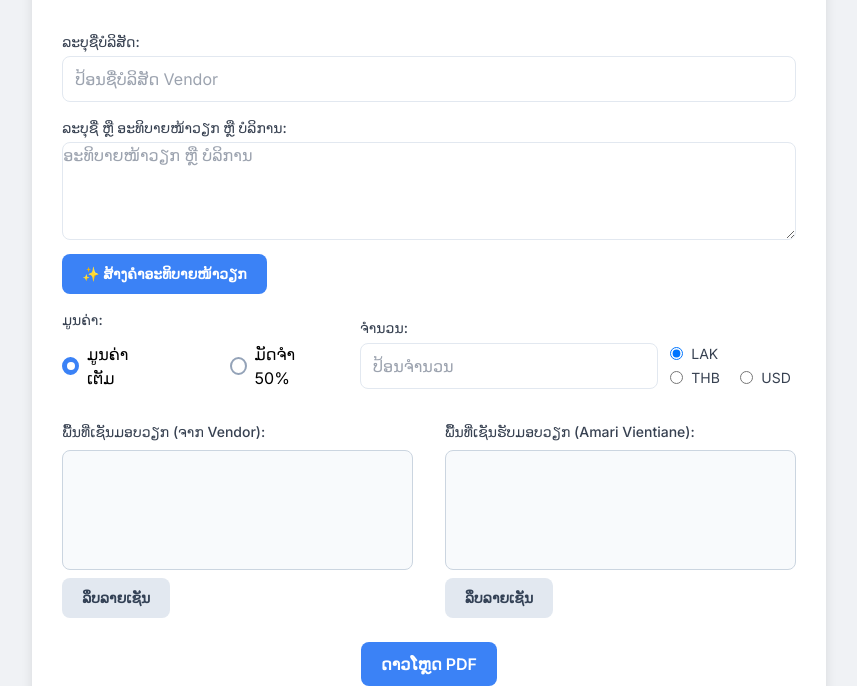
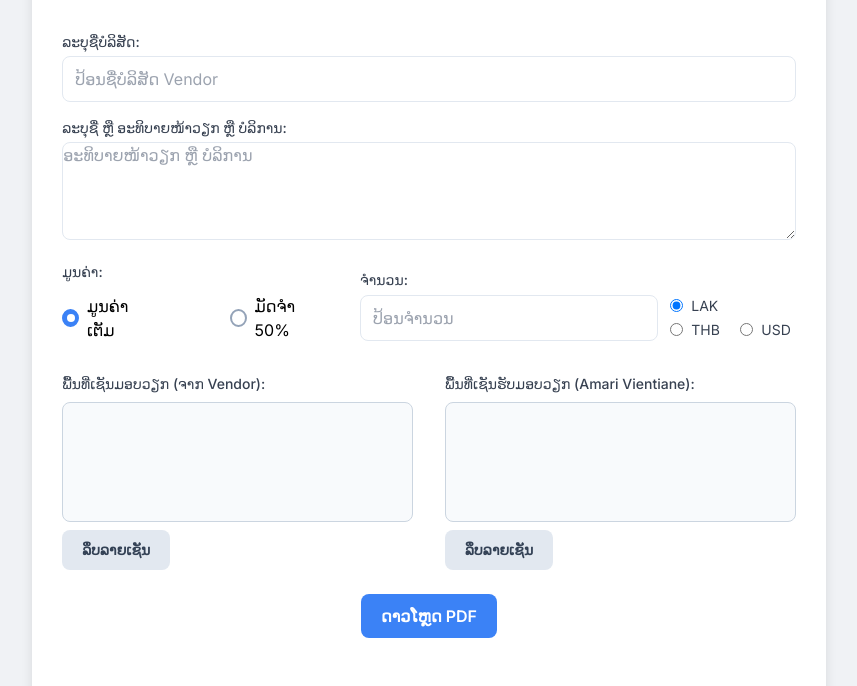
Before and after one commit to dodoai665/vendor-form, a plain HTML site: page index.html in a window 1280 px wide. Shown: the part 114-800 px from the top of the page, without its empty margins (211-1068 px from the left). Drawn offline with nearby package versions, Linux system fonts and the light colour scheme.

Commit message:
index.html

```diff
--- a/index.html
+++ b/index.html
@@ -164,10 +164,6 @@
             <div>
                 <label for="workDescription" class="block text-sm font-medium text-gray-700 mb-1">ລະບຸຊື່ ຫຼື ອະທິບາຍໜ້າວຽກ ຫຼື ບໍລິການ:</label>
                 <textarea id="workDescription" name="workDescription" rows="4" class="form-textarea" placeholder="ອະທິບາຍໜ້າວຽກ ຫຼື ບໍລິການ"></textarea>
-                <button onclick="generateWorkDescription()" class="btn btn-primary mt-2 text-sm flex items-center" id="generateDescBtn">
-                    ✨ ສ້າງຄຳອະທິບາຍໜ້າວຽກ
-                    <span id="loadingSpinner" class="loading-spinner hidden"></span>
-                </button>
             </div>
 
             <div class="flex flex-col sm:flex-row sm:items-center sm:space-x-8">
```
